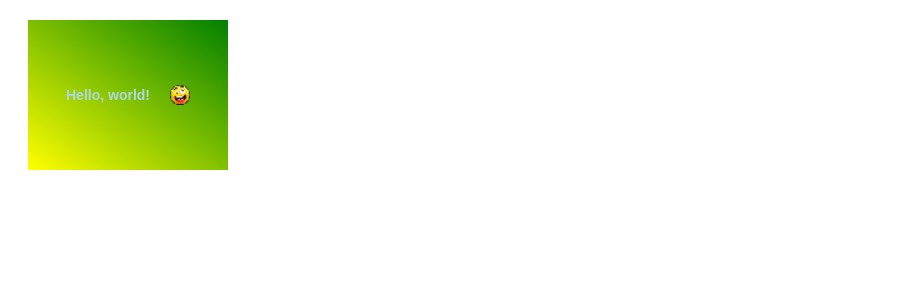
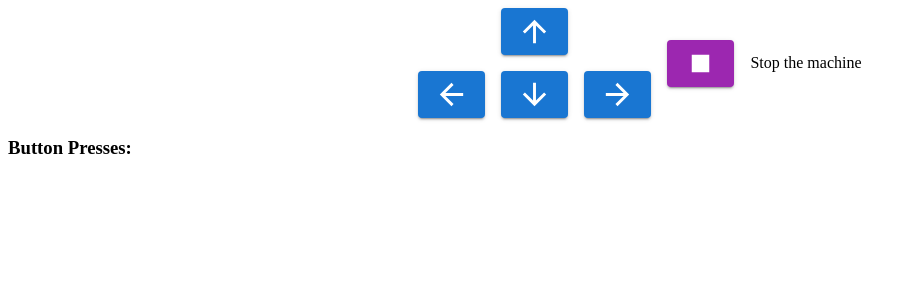
Before and after one commit to FrankVanris2/FollowBot, a React app in the folder BotServer/: page / in a window 1280 px wide. Shown: the top 300 px of the page, without its empty margins (0-916 px from the left). Built offline with nearby package versions, Linux system fonts and the light colour scheme.

Commit message:
merge with website feature

```diff
--- a/BotServer/package.json
+++ b/BotServer/package.json
@@ -29,6 +29,10 @@
     "webpack-cli": "5.1.4"
   },
   "dependencies": {
+    "@emotion/react": "^11.13.3",
+    "@emotion/styled": "^11.13.0",
+    "@mui/icons-material": "^6.0.1",
+    "@mui/material": "^6.0.1",
     "file-loader": "^6.2.0"
   }
 }
--- a/BotServer/src/App.jsx
+++ b/BotServer/src/App.jsx
@@ -1,17 +1,102 @@
-import React from 'react';
-import {GlobalStyle, HelloWorld, CrazyFace} from './App.style';
-import CrazyFaceImg from './crazyface.png';
+import React, { useState, useRef } from 'react';
+import Button from '@mui/material/Button';
+import Stack from '@mui/material/Stack';
 
-const App = () => (
-  <>
-    <GlobalStyle />
+import ArrowBackIcon from '@mui/icons-material/ArrowBack';
+import ArrowDownwardIcon from '@mui/icons-material/ArrowDownward';
+import ArrowUpwardIcon from '@mui/icons-material/ArrowUpward';
+import ArrowForwardIcon from '@mui/icons-material/ArrowForward';
+import StopIcon from '@mui/icons-material/Stop';
 
-    {/* Example component (remove it when writing your own code) */}
-    <HelloWorld>
-      Hello, world!
-      <CrazyFace src={CrazyFaceImg} />
-    </HelloWorld>
-  </>
-);
+const App = () => {
+  const [presses, setPresses] = useState([]);
+  const holdThreshold = 5000; // 5 seconds
+  const holdTimer = useRef(null);
+
+  const handleMouseDown = (direction) => {
+    holdTimer.current = setTimeout(() => {
+      handleButtonClick(direction);
+    }, holdThreshold);
+  };
+
+  const handleMouseUp = (direction) => {
+    clearTimeout(holdTimer.current);
+    handleButtonClick(direction);
+  };
+
+  const handleButtonClick = (direction) => {
+    setPresses(prevPresses => [...prevPresses, direction]);
+    // debugging feature, remove when we are pushing final product    o
+    console.log(`Button pressed: ${direction}`);
+  };
+
+  return (
+    <div>
+      <Stack direction="column" alignItems="center" spacing={2}>
+  {/* Arrow buttons */}
+  <Stack direction="row" spacing={2} alignItems="center">
+    <Stack direction="column" alignItems="center" spacing={2}>
+      <Button
+        variant="contained"
+        color="primary"
+        onMouseDown={() => handleMouseDown('up')}
+        onMouseUp={() => handleMouseUp('up')}
+      >
+        <ArrowUpwardIcon fontSize="large" />
+      </Button>
+      <Stack direction="row" spacing={2}>
+        <Button
+          variant="contained"
+          color="primary"
+          onMouseDown={() => handleMouseDown('left')}
+          onMouseUp={() => handleMouseUp('left')}
+        >
+          <ArrowBackIcon fontSize="large" />
+        </Button>
+        <Button
+          variant="contained"
+          color="primary"
+          onMouseDown={() => handleMouseDown('down')}
+          onMouseUp={() => handleMouseUp('down')}
+        >
+          <ArrowDownwardIcon fontSize="large" />
+        </Button>
+        <Button
+          variant="contained"
+          color="primary"
+          onMouseDown={() => handleMouseDown('right')}
+          onMouseUp={() => handleMouseUp('right')}
+        >
+          <ArrowForwardIcon fontSize="large" />
+        </Button>
+      </Stack>
+    </Stack>
+
+    {/* Stop button placed to the right */}
+    <Stack direction="row" spacing={2} alignItems="center">
+      <Button
+        variant="contained"
+        color="secondary"
+        onClick={() => handleButtonClick('stop')}
+      >
+        <StopIcon fontSize="large" />
+      </Button>
+      <span>Stop the machine</span>
+    </Stack>
+  </Stack>
+</Stack>
+
+
+      <div>
+        <h3>Button Presses:</h3>
+        <ul>
+          {presses.map((press, index) => (
+            <li key={index}>{press}</li>
+          ))}
+        </ul>
+      </div>
+    </div>
+  );
+};
 
 export default App;
```
Also changed, not shown: 2 other files (tests, documents, lock files or other folders).
